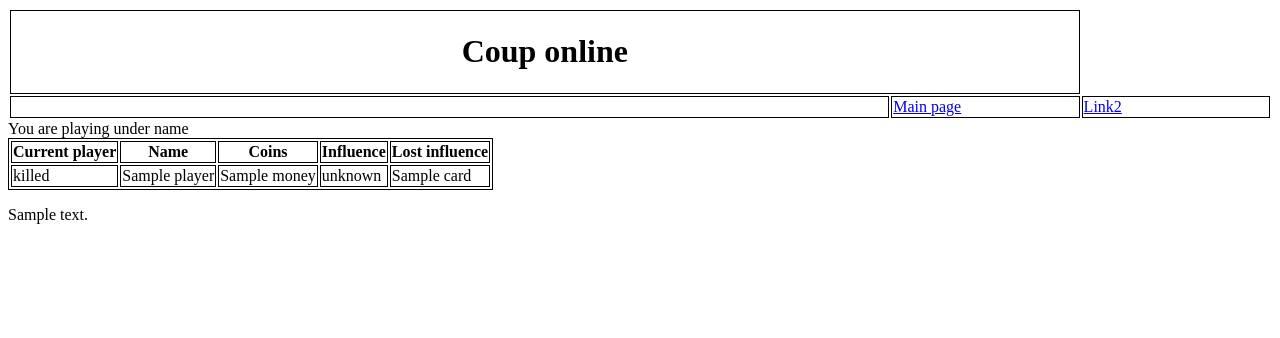
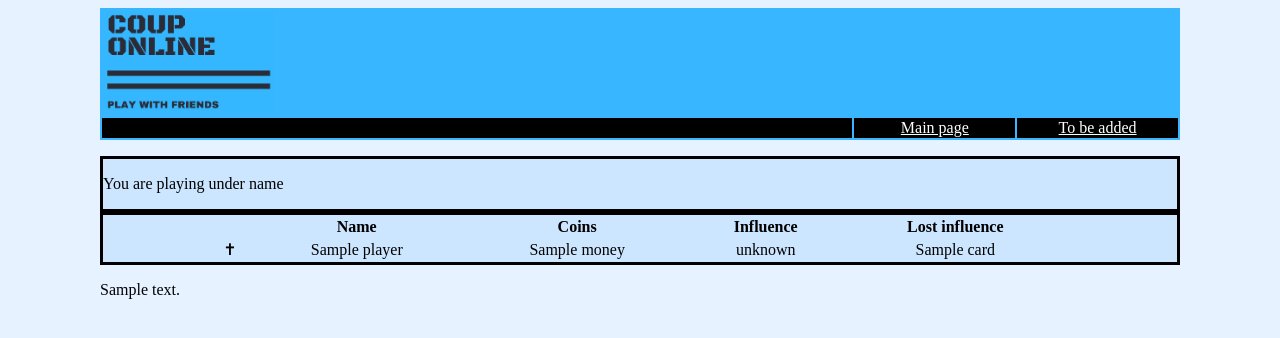
Before and after one commit to kate-melnykova/coup-online, a Flask app: template app/templates/play_coup.html in a window 1280 px wide. Shown: the top 338 px of the page. Run offline with Flask 2, Linux system fonts and the light colour scheme; the template is opened without the code that fills it: most values are stand-ins (such as "Sample title", 1, 10 or a date in 2020); data that the repository does not hold is empty; parts of the project's set-up code (start-up, migrations or seed data) failed here and were passed over; some libraries are stand-ins or nearby versions.

Commit message:
Update UI

```diff
--- a/app/app.py
+++ b/app/app.py
@@ -28,7 +28,7 @@ def create_or_join():
             flash('Please indicate number of players')
             return redirect(url_for('main'))
 
-        game = Game.create(n_players) # TODO: specify card types
+        game = Game.create(n_players)  # TODO: specify card types
     else:
         code = form.game_id.data
         game = Game.load(code)
@@ -102,6 +102,7 @@ def play_coup():
 
         if len(game.get_alive_players()) == 1:
             return redirect(url_for('winning'))
+
         return render_template('play_coup.html', game=game, user=user)
 
     # method is POST
@@ -170,7 +171,7 @@ def play_coup():
             game.deck.add_card(c)
         game.action.status = 6
 
-    if game.action.status == 6:
+    elif game.action.status == 6:
         # user name was notified about action
         if name not in game.action.notified:
             game.action.notified.append(name)
@@ -227,3 +228,8 @@ def get_event(event_target):
         return events.pop(event_target)
     except KeyError:
         return None
+
+
+@app.route('/logo')
+def logo():
+    return
--- a/app/models/db.py
+++ b/app/models/db.py
@@ -49,6 +49,7 @@ class DB:
         :param value: the value to be stored under the given key in db
         """
         self.redis.set(key, value)
+        self.redis.expire(key, 604800)  # expires in one week
 
     def delete(self, key: str) -> None:
         """
--- a/app/static/style.css
+++ b/app/static/style.css
@@ -1,8 +1,37 @@
 .borderstyle {
- border-style:solid;
+ border-style: solid;
  border-color:#287EC7;
+
 }
 
-table, th, td {
-  border: 1px solid black;
+.topnav {
+    width: 100%;
+    border: 0px;
+    background-color: #38b6ff;
 }
+
+table{
+  border: 0px;
+  background-color: #cce6ff;
+}
+
+tr, td{
+ text-align: center;
+ }
+
+
+a:link { color: white;}
+a:visited { color: white;}
+a:hover { color:#cce6ff;}
+a:active { color:#e6f2ff;}
+
+div {
+ border-style: solid;
+ background-color: #cce6ff;
+}
+
+body {
+  background-color: #e6f2ff;
+  margin-left: 100px;
+  margin-right: 100px;
+}
--- a/app/templates/base.html
+++ b/app/templates/base.html
@@ -11,16 +11,19 @@
 </head>
 <body>
 <div class="topnav">
-    <table style="border: 0; width: 100%">
+    <table class="topnav">
         <tr>
-            <td colspan="2"><h1 style="text-align:center;"> Coup online </h1></td>
+            <td colspan="2" style="text-align:left;"><img src="/static/logo2.png" height="100" alt="Coup online"></td>
+            <td></td>
         </tr>
-        <td>
+        <tr style="background-color: black; text-color: white;">
+            <td style="width: 70%"></td>
             <td style="width: 15%"><a href="/"> Main page </a></td>
-            <td style="width: 15%"><a href="/"> Link2 </a></td>
+            <td style="width: 15%"><a href="/"> To be added </a></td>
         </tr>
     </table>
 </div>
+<p></p>
 {% block content %}
 {% endblock %}
 </body>
--- a/app/templates/play_coup.html
+++ b/app/templates/play_coup.html
@@ -5,11 +5,14 @@
 {% endblock %}
 
 {% block content %}
-<div> You are playing under name {{user.name }}</div>
 <div>
-    <table>
+    <p>You are playing under name {{user.name }}
+    </p>
+</div>
+<div>
+    <table width="80%" align="center">
         <tr>
-            <th> Current player </th>
+            <th> </th>
             <th> Name </th>
             <th> Coins </th>
             <th> Influence</th>
@@ -17,32 +20,32 @@
         </tr>
         {% for player in game.all_users %}
         <tr>
-            <td>{% if player.name == game.cur_player %} plays
+            <td>{% if player.name == game.cur_player %} &#8883;
                 {% elif not player.is_alive %}
-                killed
+                &#10013;
                 {% endif %}</td>
             <td>
                 {% if player.name == user.name %}
                     you
                 {% else %}
-                    <span> {{ player.name }}</span>
+                {{ player.name }}
                 {% endif %}
             </td>
-            <td> {{player.money}}  </td>
+            <td align="center;"> {{player.money}}  </td>
             <td>
                 {% if player.name == user.name %}
                     {% for card in player.print_playing_cards() %}
-                        {{ card }} {% if not loop.last %}, {% endif %}
+                        {{ card }}
                     {% endfor %}
                 {% else %}
                     {% for card in player.print_playing_cards() %}
-                        unknown {% if not loop.last %}, {% endif %}
+                        unknown
                     {% endfor %}
                 {% endif %}
             </td>
             <td>
                 {% for card in player.print_killed() %}
-                   {{ card }} {% if not loop.last %}, {% endif %}
+                   {{ card }}
                 {% endfor %}
             </td>
         </tr>
```
Also changed, not shown: app/static/logo2.png (added).
